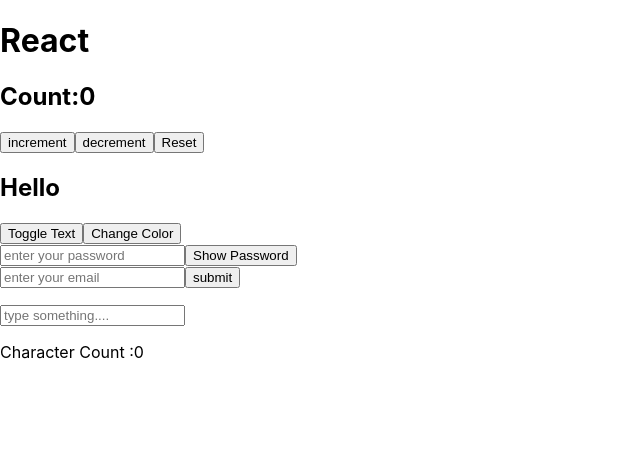
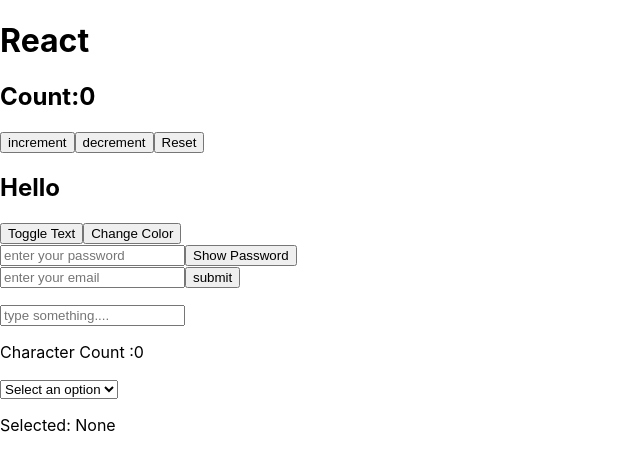
Before and after one commit to tusharui/react-practice-projects, a React (Create React App) app: page / in a window 1280 px wide. Shown: the top 470 px of the page, without its empty margins (0-640 px from the left). Built offline with nearby package versions, Linux system fonts and the light colour scheme.

Commit message:
task 6 add dropdown

```diff
--- a/src/App.js
+++ b/src/App.js
@@ -4,6 +4,7 @@
 import PasswordShow from "./components/Password";
 import EmailValidationForm from "./components/form";
 import CharacterCounter from "./components/charcount";
+import Dropdown from "./components/dropdown";
 
 function App(){
   return(
@@ -14,6 +15,7 @@
     <PasswordShow/>
     <EmailValidationForm/>
     <CharacterCounter/>
+    <Dropdown/>
     </div>
   );
 }
--- a/src/components/charcount.js
+++ b/src/components/charcount.js
@@ -1,7 +1,7 @@
 import React, {useState} from "react";
 function CharacterCounter(){
     const [text, setText] = useState("");
-    function handleChange(){
+    function handleChange(e){
     setText(e.target.value);
     }
 
--- /dev/null
+++ b/src/components/dropdown.js
@@ -0,0 +1,23 @@
+import React, { useState } from "react";
+
+function Dropdown() {
+  const [selectedOption, setSelectedOption] = useState("");
+
+  function handleChange(e) {
+    setSelectedOption(e.target.value);
+  }
+
+  return (
+    <div>
+      <select value={selectedOption} onChange={handleChange}>
+        <option value=""> Select an option </option>
+        <option value="apple">Apple </option>
+        <option value="banana">Banana </option>
+        <option value="orange">Orange </option>
+      </select>
+      <p>Selected: {selectedOption || "None"}</p>
+    </div>
+  );
+}
+
+export default Dropdown;
```
